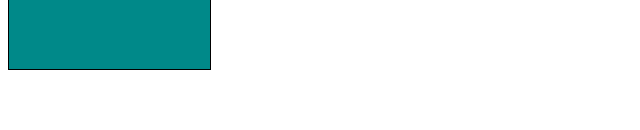
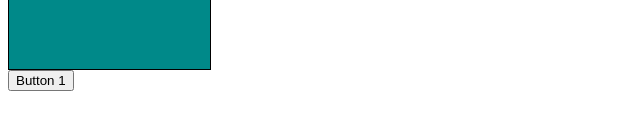
Before and after one commit to BlueMoonerATcode/JavaScript, a plain HTML site: page Day_8/index.html in a window 1280 px wide. Shown: the part 162-292 px from the top of the page, without its empty margins (0-640 px from the left). Drawn offline with Linux system fonts and the light colour scheme.

Commit message:
Update index.html

```diff
--- a/Day_8/index.html
+++ b/Day_8/index.html
@@ -22,6 +22,10 @@
       This is a Box: Hover over It.
     </div>
 
+    <div>
+      <button id="btn1">Button 1</button>
+    </div>
+
     <script src="script.js"></script>
     <!--Helps with Browser Caching -->
   </body>
```
